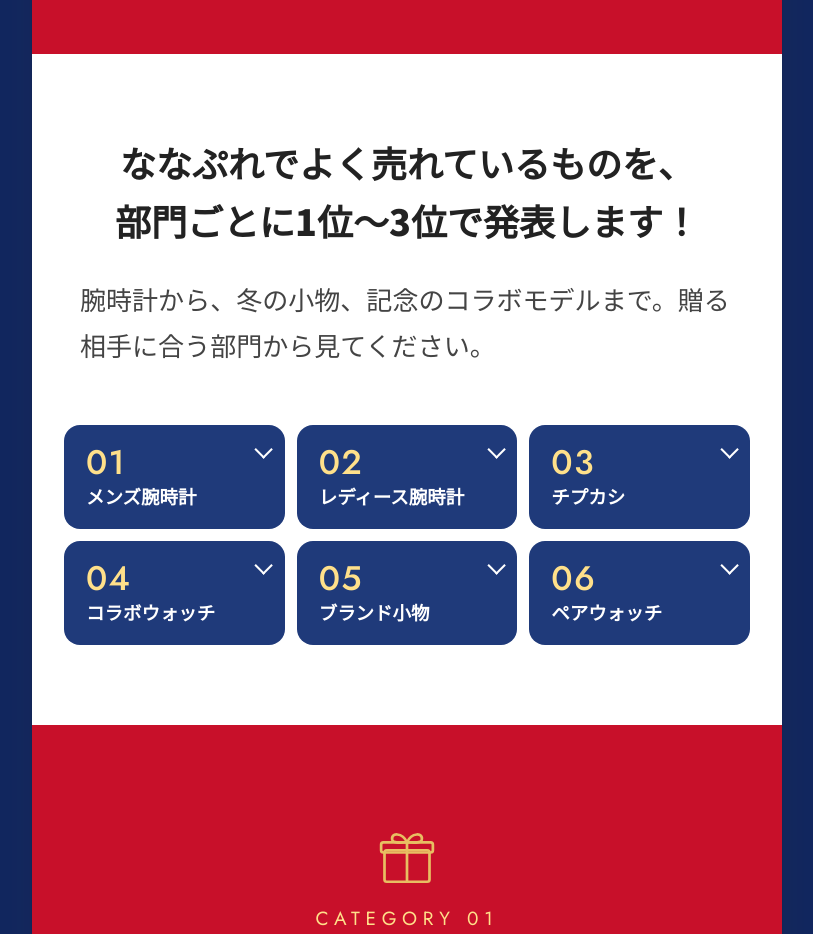
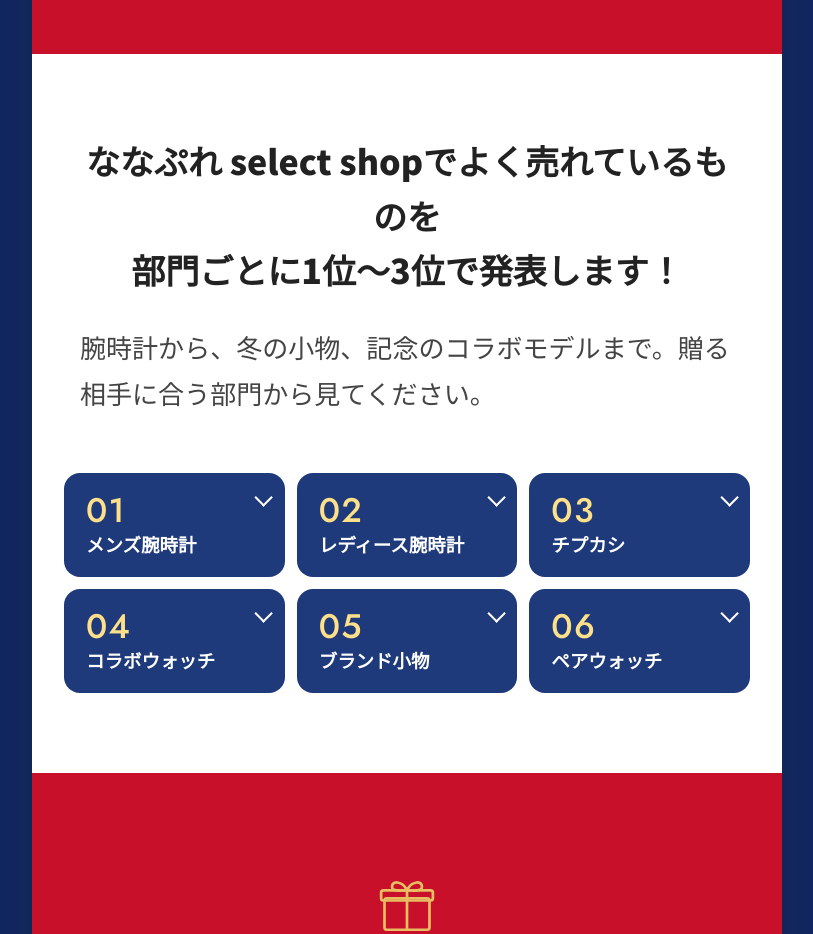
Before and after one commit to sakikohatakeyama/7ple-bestseller-award-2026, a plain HTML site: page index.html in a window 1280 px wide. Shown: the part 1400-2334 px from the top of the page, without its empty margins (233-1046 px from the left). Drawn offline with Linux system fonts and the light colour scheme; a web font is replaced by a local one.

Commit message:
導入の見出しを「ななぷれ select shopでよく売れているものを〜」に変更
Co-Authored-By: Claude Sonnet 5.5 <noreply@anthropic.com>

```diff
--- a/index.html
+++ b/index.html
@@ -126,7 +126,7 @@ a{color:inherit;text-decoration:none}
 
 /* ---------------- 本文 ---------------- */
 .intro{padding:clamp(40px,10.7vw,80px) clamp(20px,6.4vw,48px) clamp(28px,7.5vw,56px);text-align:center}
-.intro h2{font-size:clamp(18px,4.8vw,36px);font-weight:900;line-height:1.6}
+.intro h2{font-size:clamp(14px,3.95vw,34px);font-weight:900;line-height:1.6}
 .intro p{margin-top:1em;font-size:.93em;color:#444;text-align:left}
 .intro .note{font-size:.72em;color:var(--muted);margin-top:.8em}
 
@@ -381,7 +381,7 @@ html:not(.js) .santa{transform:none}
 </header>
 
 <section class="intro rv">
-  <h2>ななぷれでよく売れているものを、<br>部門ごとに1位〜3位で発表します！</h2>
+  <h2>ななぷれ select shopでよく売れているものを<br>部門ごとに1位〜3位で発表します！</h2>
   <p>腕時計から、冬の小物、記念のコラボモデルまで。贈る相手に合う部門から見てください。</p>
 </section>
 
```
